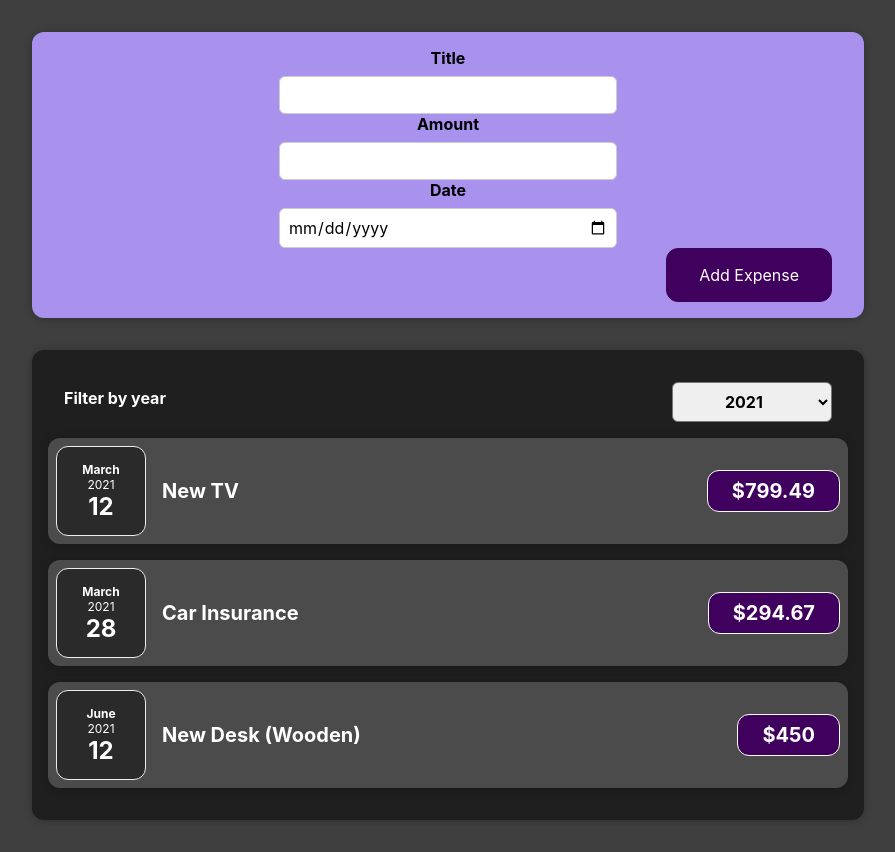
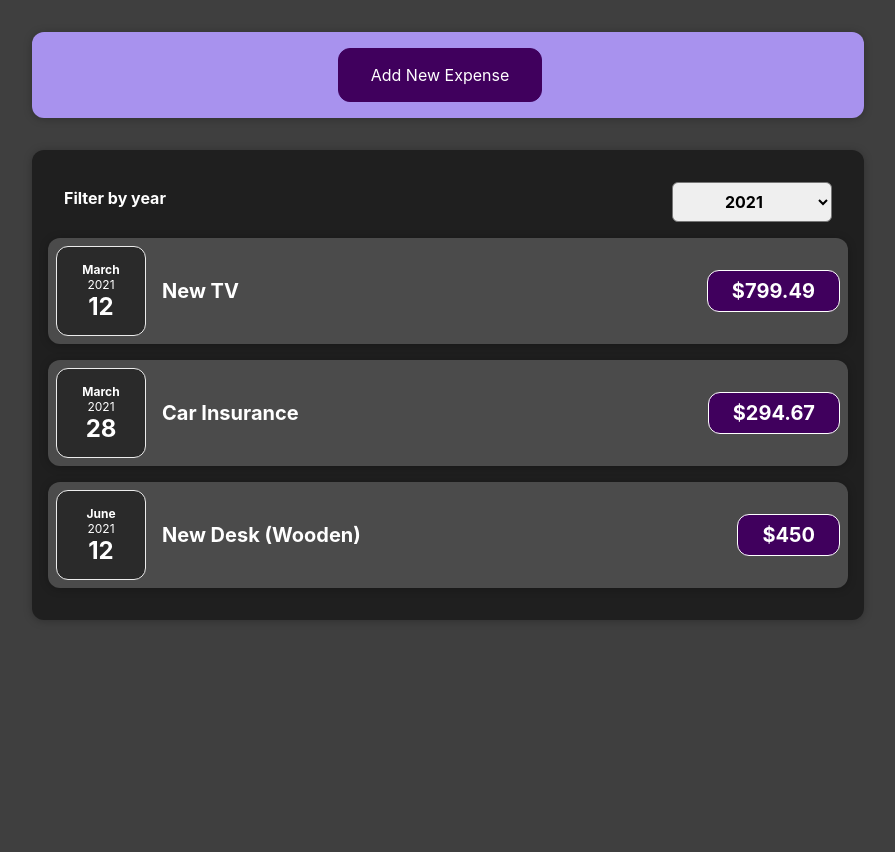
Before and after one commit to MitraNami/ExpenseTracker, a React (Create React App) app: page / in a window 1280 px wide. Shown: the whole page, without its empty margins (192-1087 px from the left). After the commit the page ends 800 px from the top, so only its background shows below. Built offline with nearby package versions, Linux system fonts and the light colour scheme.

Commit message:
Render the ExpenseForm conditionally

```diff
--- a/src/components/NewExpense/ExpenseForm.js
+++ b/src/components/NewExpense/ExpenseForm.js
@@ -3,7 +3,7 @@ import { useState } from "react";
 import "./ExpenseForm.css";
 
 const ExpenseForm = (props) => {
-  const { onAddNewExpense } = props;
+  const { onAddNewExpense, onCloseForm } = props;
 
   const [newExpense, setNewExpense] = useState({
     title: "",
@@ -23,7 +23,8 @@ const ExpenseForm = (props) => {
       date: new Date(newExpense.date),
     };
     onAddNewExpense(expenseData);
-    setNewExpense({ title: "", amount: "", date: "" });
+    // setNewExpense({ title: "", amount: "", date: "" });
+    onCloseForm();
   };
 
   return (
@@ -62,6 +63,9 @@ const ExpenseForm = (props) => {
         </div>
       </div>
       <div className="new-expense__actions">
+        <button type="button" onClick={onCloseForm}>
+          Cancel
+        </button>
         <button type="submit">Add Expense</button>
       </div>
     </form>
--- a/src/components/NewExpense/NewExpense.js
+++ b/src/components/NewExpense/NewExpense.js
@@ -1,11 +1,26 @@
+import { useState } from "react";
+
 import ExpenseForm from "./ExpenseForm";
 import "./NewExpense.css";
 
 const NewExpense = (props) => {
   const { onAddnewExpense } = props;
+
+  const [isFormDisplayed, setIsFormDisplayed] = useState(false);
+
+  const displayForm = () => setIsFormDisplayed(true);
+  const closeForm = () => setIsFormDisplayed(false);
+
   return (
     <div className="new-expense">
-      <ExpenseForm onAddNewExpense={onAddnewExpense} />
+      {isFormDisplayed ? (
+        <ExpenseForm
+          onAddNewExpense={onAddnewExpense}
+          onCloseForm={closeForm}
+        />
+      ) : (
+        <button onClick={displayForm}>Add New Expense</button>
+      )}
     </div>
   );
 };
```
